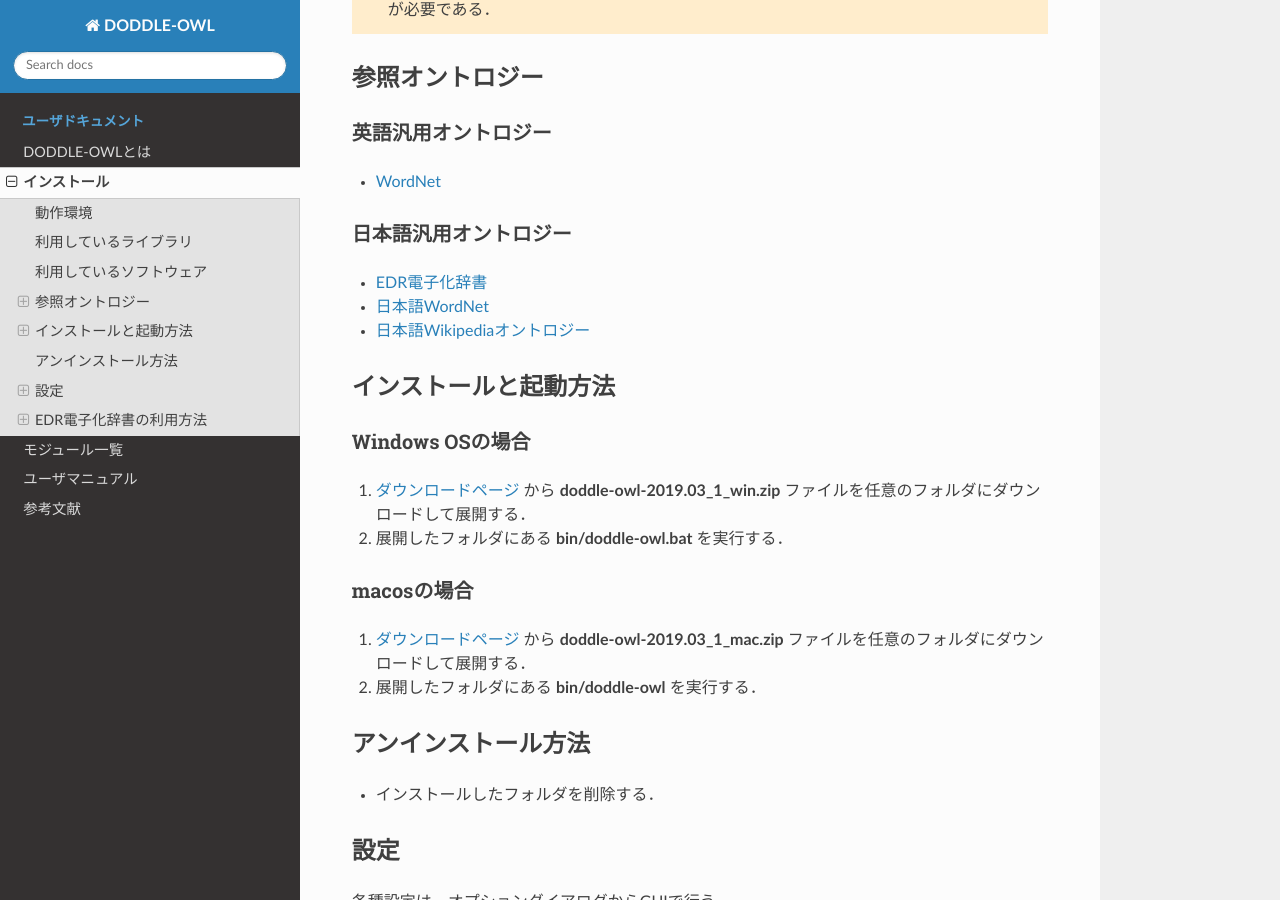
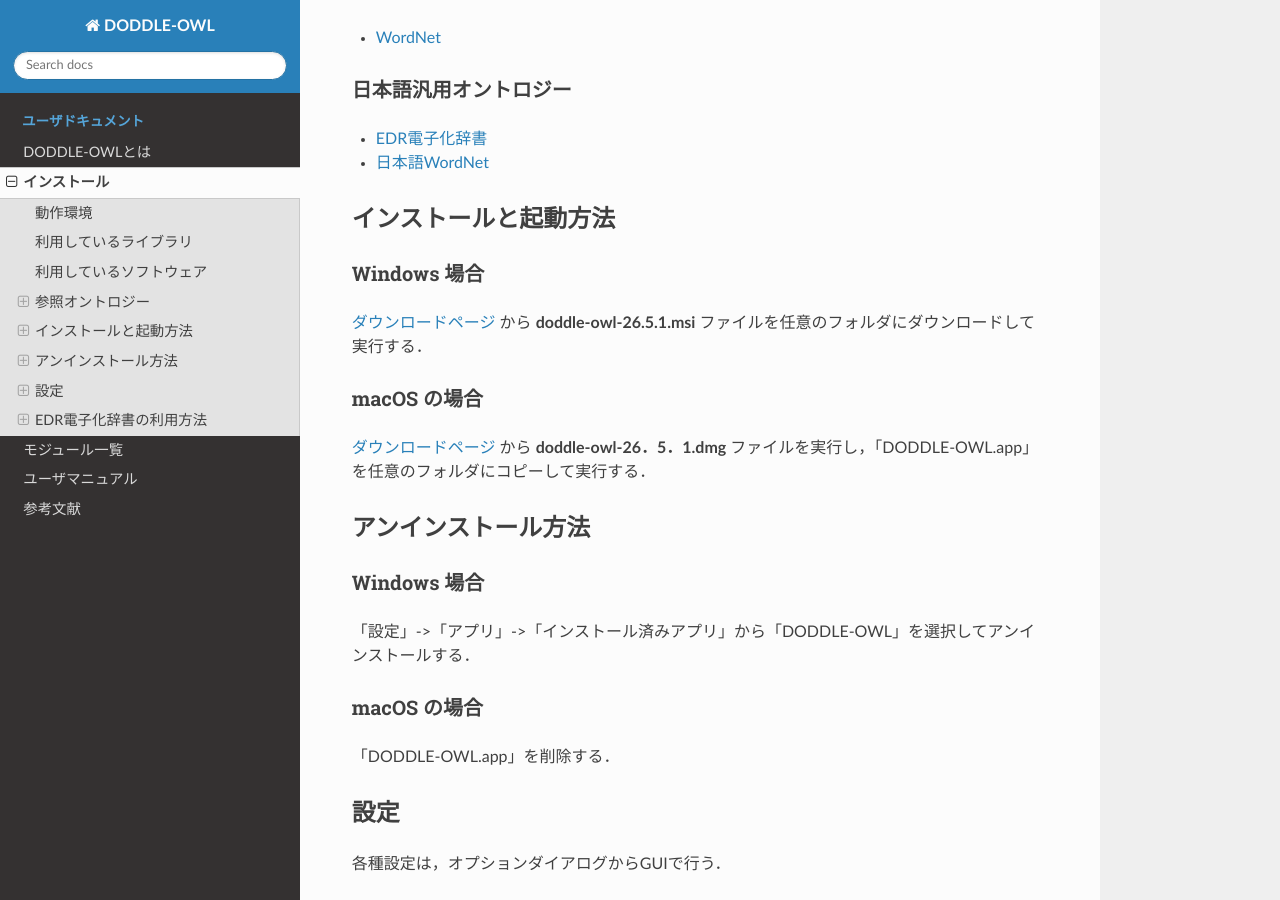
Before and after one commit to doddle-owl/doddle-owl-ja-docs, a Sphinx documentation site: the page built from docs/source/install.rst, in a window 1280 px wide and 900 px high, scrolled down 2560 px. Built offline with Sphinx 7.4.7 and the Read the Docs theme 3.1.0, drawn with Linux system fonts in a browser that asks for light colours; some of the changed text lies outside the part shown.

Commit message:
update version and links

```diff
--- a/docs/source/conf.py
+++ b/docs/source/conf.py
@@ -55,7 +55,7 @@
 
 # General information about the project.
 project = u'DODDLE-OWL'
-copyright = u'2016-2025, Takeshi Morita'
+copyright = u'2016-2026, Takeshi Morita'
 author = u'Takeshi Morita'
 
 # The version info for the project you're documenting, acts as replacement for
@@ -63,9 +63,9 @@
 # built documents.
 #
 # The short X.Y version.
-version = u'2019.03_1'
+version = u'26.5.1'
 # The full version, including alpha/beta/rc tags.
-release = u'2019.03_1'
+release = u'26.5.1'
 
 # The language for content autogenerated by Sphinx. Refer to documentation
 # for a list of supported languages.
--- a/docs/source/install.rst
+++ b/docs/source/install.rst
@@ -9,34 +9,29 @@
 ==================
 DODDLE-OWLを実行するためには，以下の環境が必要である．
 
-* JRE (Java Runtime Environment) 11以降
 * OS: Javaが動作可能なOS
-* CPU: Pentium4 2GHz程度
 * メモリ: 1GB以上
 * ハードディスクの空き容量: 1GB以上
 * ディスプレイ: 解像度1024×768 以上のカラーディスプレイ
-
-DODDLE-OWLの開発および動作確認は以下の環境で行っている．
-
-* JDK 11
-* OS: macOS Mojava
-* CPU: Intel Core i7 4GHz
-* メモリ: 32GB
-* ディスプレイ: 解像度1920×1200 のカラーディスプレイ
 
 利用しているライブラリ
 ====================================
 DODDLE-OWLは以下のライブラリを利用している．以下のライブラリについては，DODDLE-OWLに含まれているため別途ダウンロードする必要はない．
 
-* `Apache Jena <http://jena.apache.org/>`_
+* `FlatLaf <https://www.formdev.com/flatlaf/>`_
+
+  * Java Swingデスクトップアプリケーション向けのモダンなオープンソースのクロスプラットフォーム用ルックアンドフィール
+  * ライセンス: `Apache License 2.0 <https://www.apache.org/licenses/LICENSE-2.0>`_
+
+* `Apache Jena <https://jena.apache.org/>`_
 
   * RDF, RDFS, OWLを扱うためのライブラリ
-  * ライセンス: `Jena – License and Copyright <http://www.apache.org/licenses/LICENSE-2.0>`_
+  * ライセンス: `Apache License 2.0`_
 
 * `Kuromoji <https://github.com/atilika/kuromoji>`_
 
   * Javaで実装された形態素解析器
-  * ライセンス: `Apache License 2.0 <http://www.apache.org/licenses/LICENSE-2.0>`_
+  * ライセンス: `Apache License 2.0`_
 
 * `extJWNL <http://extjwnl.sourceforge.net/>`_
 
@@ -46,26 +41,26 @@
 * `Apache Commons CLI <https://commons.apache.org/proper/commons-cli/>`_
 
   * Javaで実装されたコマンドラインオプションを解析するためのライブラリ
-  * ライセンス: `Apache License 2.0 <http://www.apache.org/licenses/LICENSE-2.0>`_
+  * ライセンス: `Apache License 2.0`_
 
 * `Apache POI <http://poi.apache.org/>`_
 
   * Microsoft Officeのドキュメントを読み込むためのライブラリ
-  * ライセンス: `Apache License 2.0 <http://www.apache.org/licenses/LICENSE-2.0>`_
+  * ライセンス: `Apache License 2.0`_
 
 * `Apache PDFBox <https://pdfbox.apache.org/>`_
 
   * Javaで実装されたPDFファイルからテキストを抽出するためのライブラリ．
-  * ライセンス: `Apache License 2.0 <http://www.apache.org/licenses/LICENSE-2.0>`_
+  * ライセンス: `Apache License 2.0`_
 
 * `Lombok <http://projectlombok.org/>`_
 
   * ライセンス： `The MIT License <http://opensource.org/licenses/mit-license.php>`_
 
-* `SQLiteJDBC <https://bitbucket.org/xerial/sqlite-jdbc>`_
+* `SQLiteJDBC <https://github.com/xerial/sqlite-jdbc>`_
 
   * SQLiteのJDBCドライバ
-  * ライセンス: `Apache License 2.0 <http://www.apache.org/licenses/LICENSE-2.0>`_
+  * ライセンス: `Apache License 2.0`_
 
 * `Stanford Parser <http://nlp.stanford.edu/software/lex-parser.shtml>`_
 
@@ -75,17 +70,15 @@
 * `Material Design icons by Google <https://github.com/google/material-design-icons>`_
 
   * アイコン
-  * ライセンス: `Apache License 2.0 <http://www.apache.org/licenses/LICENSE-2.0>`_.
+  * ライセンス: `Apache License 2.0`_.
 
 利用しているソフトウェア
 =======================================
 DODDLE-OWLは，以下のソフトウェアを利用している．以下の注意点に記述されていることを行いたい場合には，別途以下のソフトウェアのインストールが必要である．
 
-* JRE 11以上 （必須）
-* `形態素解析システム ChaSen <http://chasen-legacy.osdn.jp/>`_ （オプション）
+* JRE 25以上（組み込まれている）
 * `形態素解析エンジン MeCab <https://github.com/taku910/mecab>`_ （オプション）
 * `日本語係り受け解析器 CaboCha <https://github.com/taku910/cabocha>`_ （オプション）
-* `ActivePerl <http://www.activestate.com/activeperl?mp=1>`_ （オプション）
 * `TermExtract <http://gensen.dl.itc.u-tokyo.ac.jp/termextract.html>`_ （オプション）
 
 .. warning::
@@ -108,25 +101,28 @@
 日本語汎用オントロジー
 -------------------------------------
 * `EDR電子化辞書 <http://www2.nict.go.jp/ipp/EDR/JPN/J_indexTop.html>`_
-* `日本語WordNet <http://compling.hss.ntu.edu.sg/wnja/>`_
-* `日本語Wikipediaオントロジー <http://wikipediaontology.org/>`_
+* `日本語WordNet <https://bond-lab.github.io/wnja/>`_
 
 インストールと起動方法
 =====================================
 
-Windows OSの場合
+Windows 場合
 --------------------------------
-1. `ダウンロードページ <http://doddle-owl.github.io/download-ja.html>`_ から **doddle-owl-2019.03_1_win.zip** ファイルを任意のフォルダにダウンロードして展開する．
-2. 展開したフォルダにある **bin/doddle-owl.bat** を実行する．
+`ダウンロードページ <https://github.com/doddle-owl/doddle-owl/releases>`_ から **doddle-owl-26.5.1.msi** ファイルを任意のフォルダにダウンロードして実行する．
 
-macosの場合
+macOS の場合
 --------------------------------
-1. `ダウンロードページ <http://doddle-owl.github.io/download-ja.html>`_ から **doddle-owl-2019.03_1_mac.zip** ファイルを任意のフォルダにダウンロードして展開する．
-2. 展開したフォルダにある **bin/doddle-owl** を実行する．
+`ダウンロードページ <https://github.com/doddle-owl/doddle-owl/releases>`_ から **doddle-owl-26．5．1.dmg** ファイルを実行し，「DODDLE-OWL.app」を任意のフォルダにコピーして実行する．
 
 アンインストール方法
 ========================================
-* インストールしたフォルダを削除する．
+Windows 場合
+--------------------------------
+「設定」->「アプリ」->「インストール済みアプリ」から「DODDLE-OWL」を選択してアンインストールする．
+
+macOS の場合
+--------------------------------
+「DODDLE-OWL.app」を削除する．
 
 設定
 ===============
@@ -167,10 +163,10 @@
 
 EDR電子化辞書の利用方法
 ===========================================
-DODDLE-OWLでEDR電子化辞書を汎用オントロジーとして参照するためには，EDR電子化辞書のテキストデータをDODDLE-OWLで参照する形式に変換する必要があります．
-以下では，その変換手順について説明します．
+DODDLE-OWLでEDR電子化辞書を汎用オントロジーとして参照するためには，EDR電子化辞書のテキストデータをDODDLE-OWLで参照する形式に変換する必要がある．
+以下では，その変換手順について説明する．
 
-CPU: Intel Core i7 4GHz，メモリ: 32GBのiMacを用いてEDR一般辞書とEDR専門辞書をDODDLE-OWLで参照する形式に変換するためにかかる時間は以下の通りです．
+CPU: Intel Core i7 4GHz，メモリ: 32GBのiMacを用いてEDR一般辞書とEDR専門辞書をDODDLE-OWLで参照する形式に変換するためにかかる時間は以下の通りである．
 
 * EDR一般辞書: 約3分
 * EDR専門辞書: 約40秒
```
